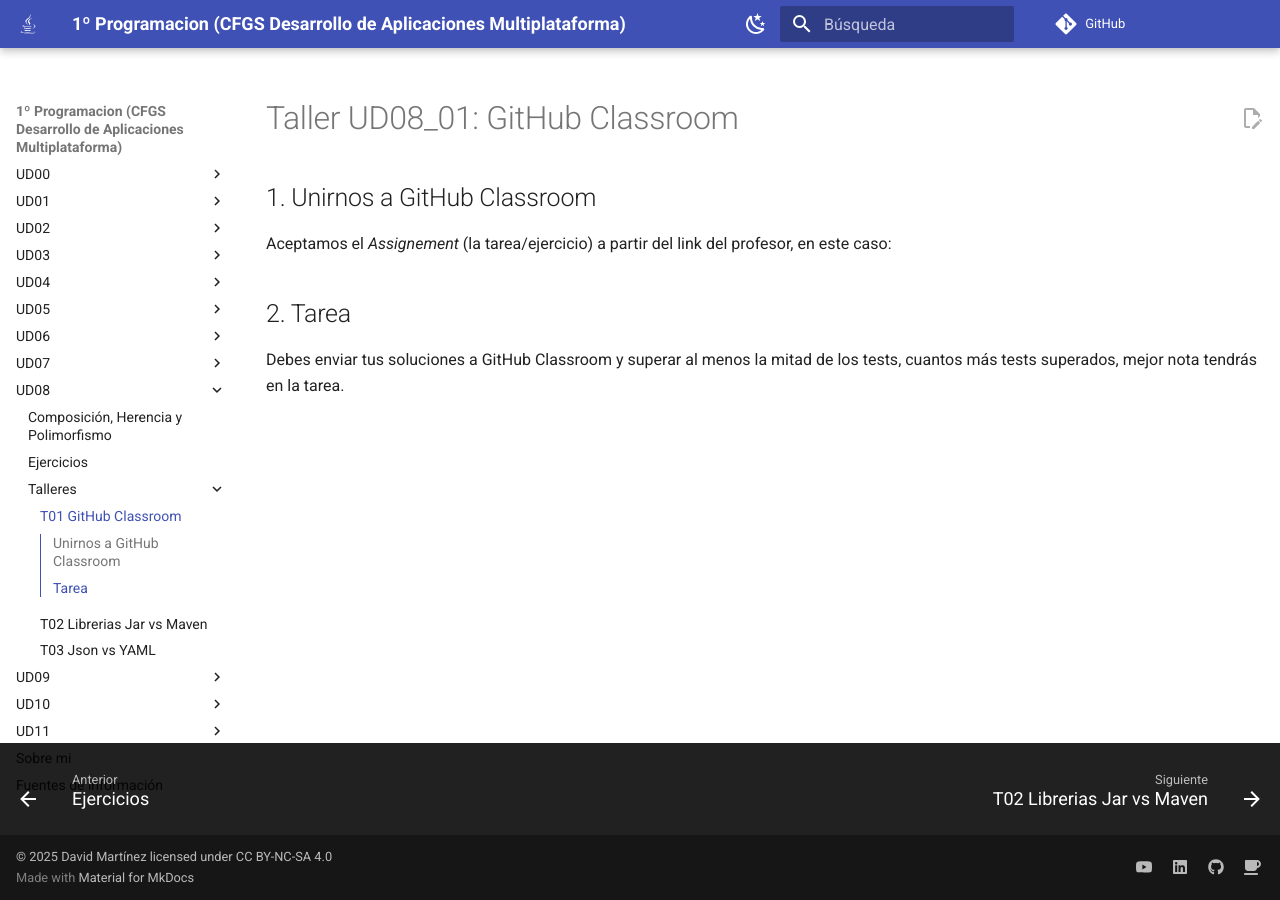
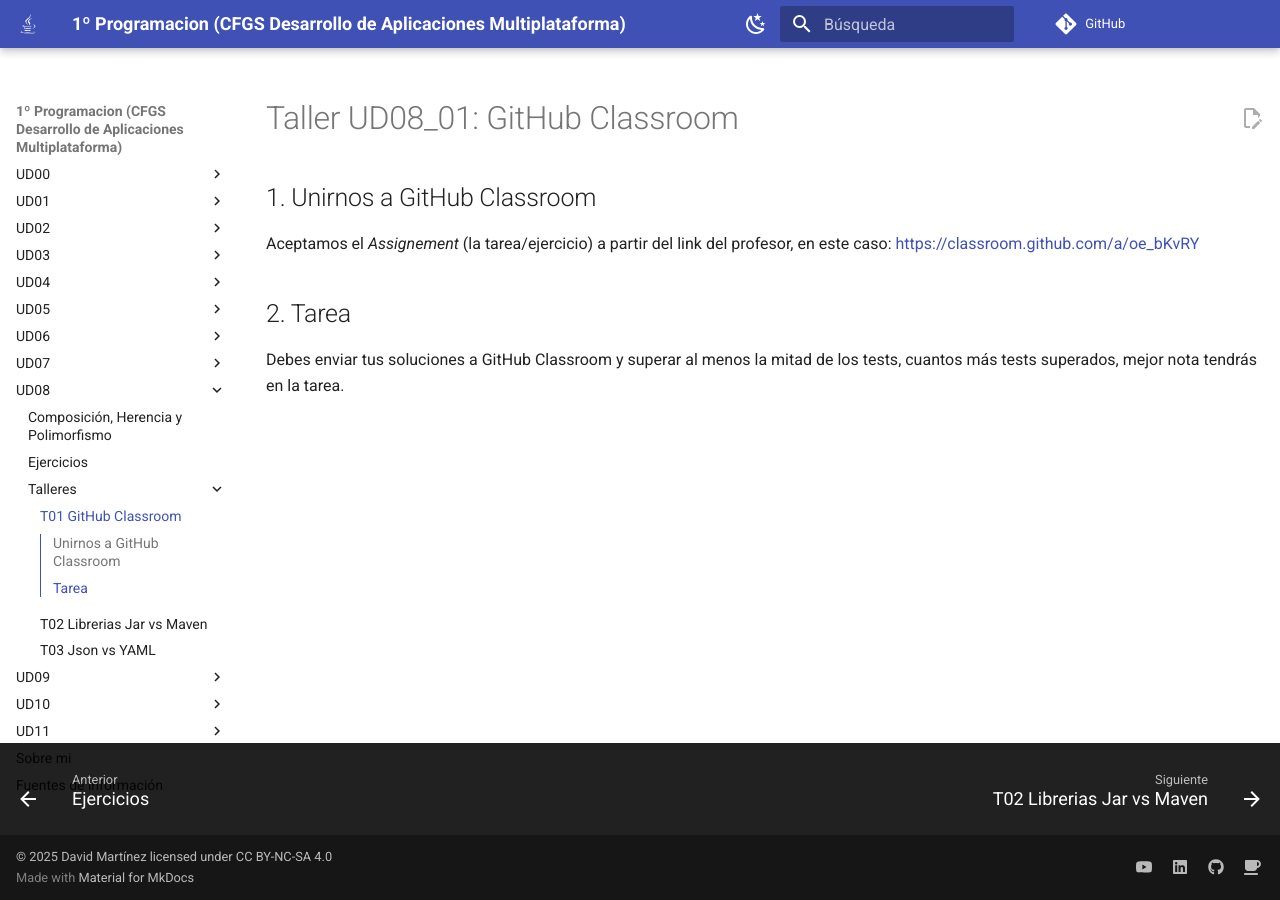
Before and after one commit to martinezpenya/1DAMProgramacion, an MkDocs documentation site: the page built from docs/UD08/UD08_T01_GitHubClassroom.md, in a window 1280 px wide. Built offline with MkDocs 1.6.1 and Material for MkDocs 9.7.7, drawn with Linux system fonts in a browser that asks for light colours; comment, search, counter and statistics services are not loaded; part of the change alters nothing that is shown.

Commit message:
add: link to github classroom

```diff
--- a/docs/UD08/UD08_T01_GitHubClassroom.md
+++ b/docs/UD08/UD08_T01_GitHubClassroom.md
@@ -2,7 +2,7 @@
 
 ## Unirnos a GitHub Classroom
 
-Aceptamos el *Assignement* (la tarea/ejercicio) a partir del link del profesor, en este caso:
+Aceptamos el *Assignement* (la tarea/ejercicio) a partir del link del profesor, en este caso: https://classroom.github.com/a/oe_bKvRY
 
 ## Tarea
 
```
